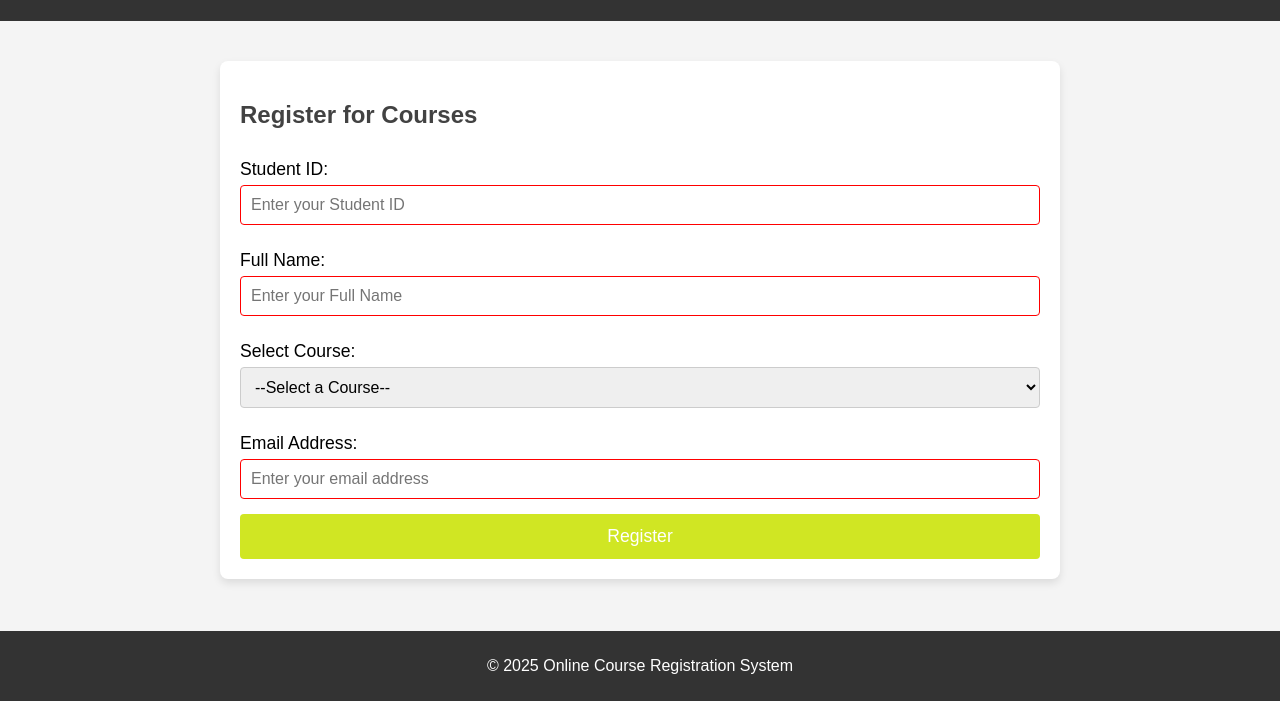
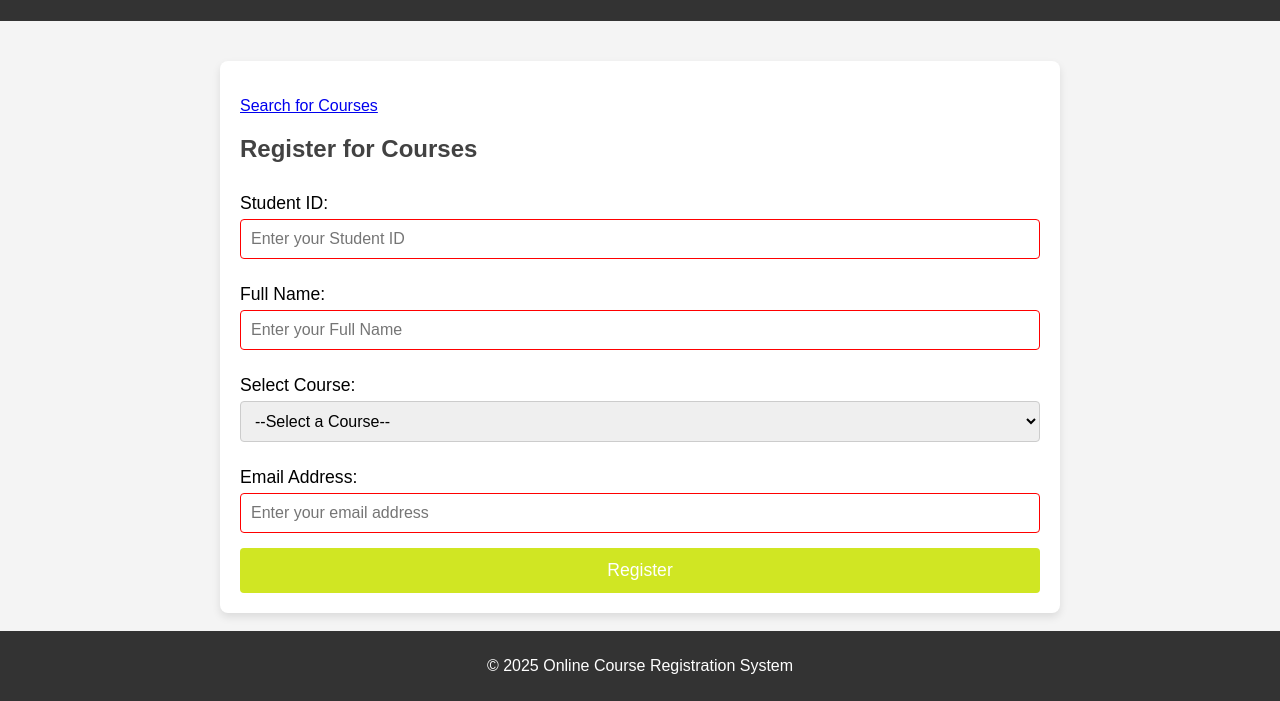
Before and after one commit to slobodnikandrew/Course-Registration-Team-10, a plain HTML site: page Course_registration.html in a window 1280 px wide. Shown: the part 99-800 px from the top of the page. Drawn offline with Linux system fonts and the light colour scheme.

Commit message:
Update Course_registration.html
linked searchscreen.html

```diff
--- a/Course_registration.html
+++ b/Course_registration.html
@@ -13,6 +13,7 @@
     </header>
     <main>
         <section>
+            <p><a href="SearchScreen.html">Search for Courses</a></p>
             <h2>Register for Courses</h2>
             <form id="registration-form" action="submit-registration.html" method="post" onsubmit="return validateForm()">
                 <label for="student-id">Student ID:</label>
```
